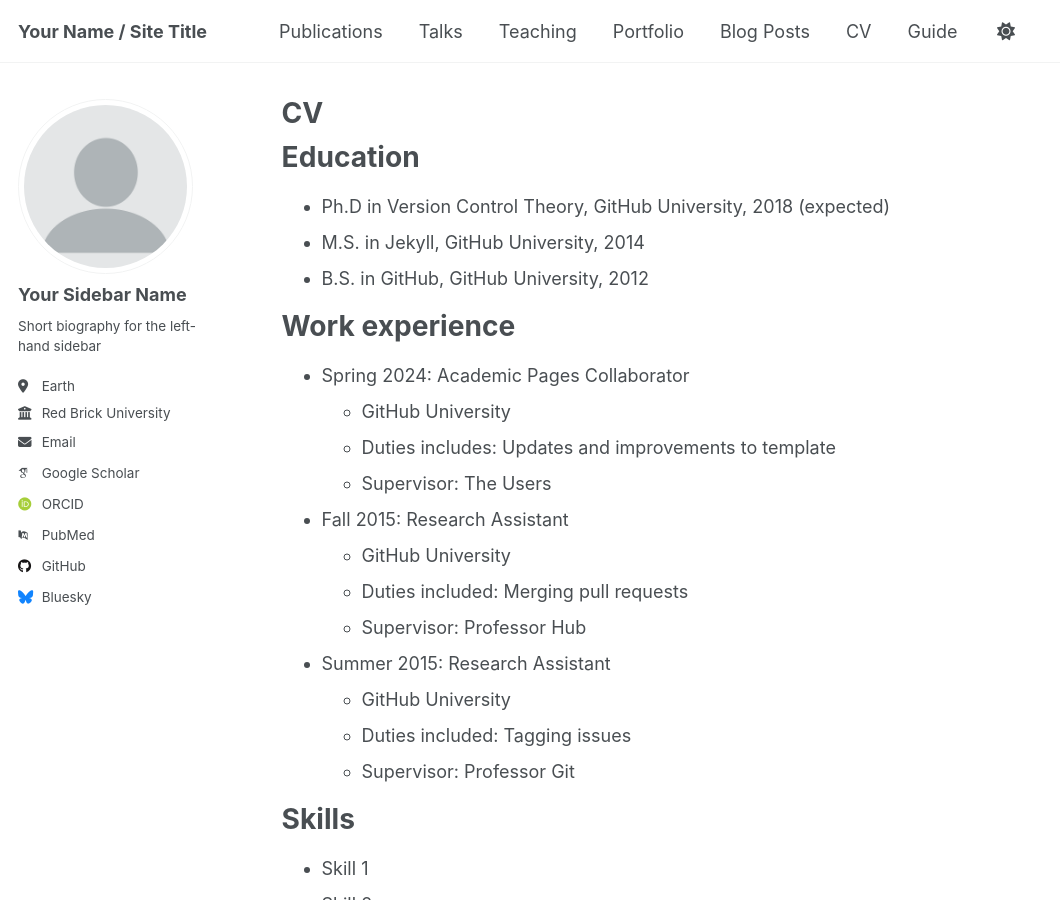
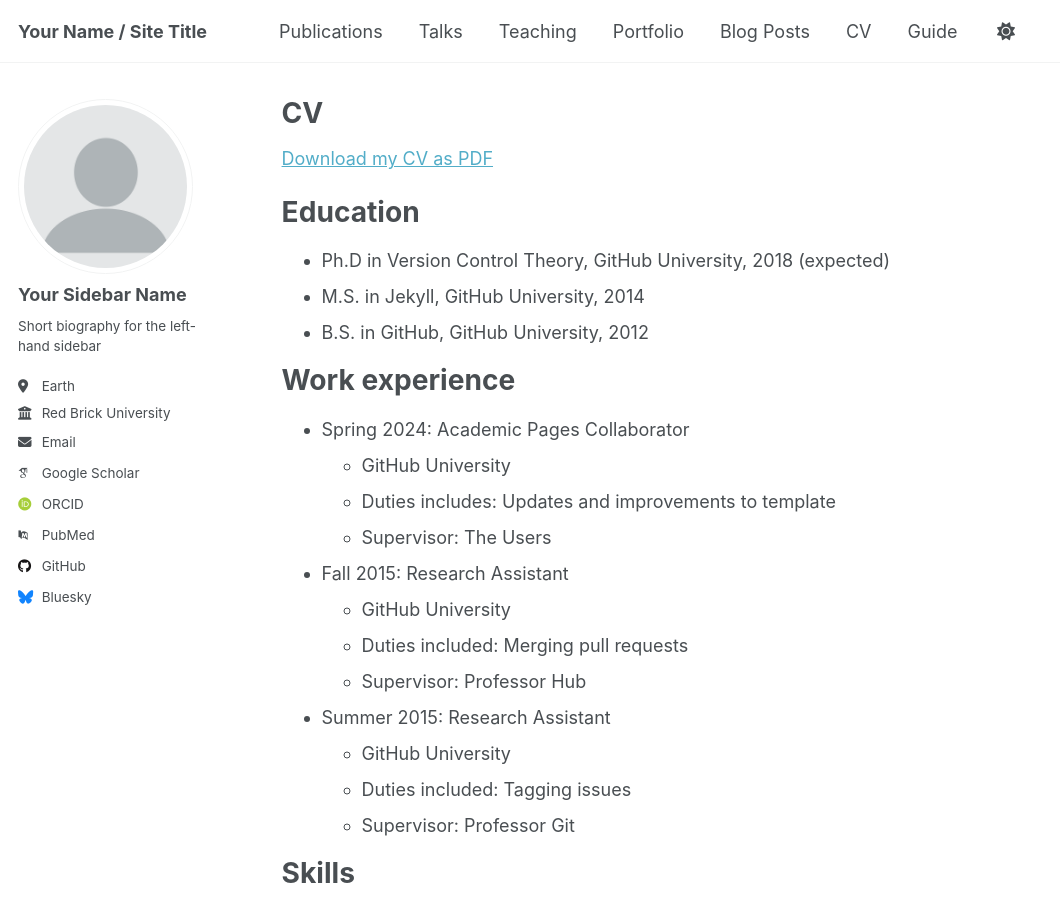
Before and after one commit to Chief-Buka/Chief-Buka.github.io, a Jekyll site: the page built from _pages/cv.md, in a window 1280 px wide and 900 px high. Shown: the whole window, without its empty margins (0-1060 px from the left). Built offline with Jekyll 4.4.1, drawn with Linux system fonts in a browser that asks for light colours; some web fonts are replaced; a script that is not in the unit is left out.

Commit message:
Update cv.md

```diff
--- a/_pages/cv.md
+++ b/_pages/cv.md
@@ -6,6 +6,7 @@ author_profile: true
 redirect_from:
   - /resume
 ---
+[Download my CV as PDF]({{ site.baseurl }}/files/cv.pdf)
 
 {% include base_path %}
 
```
